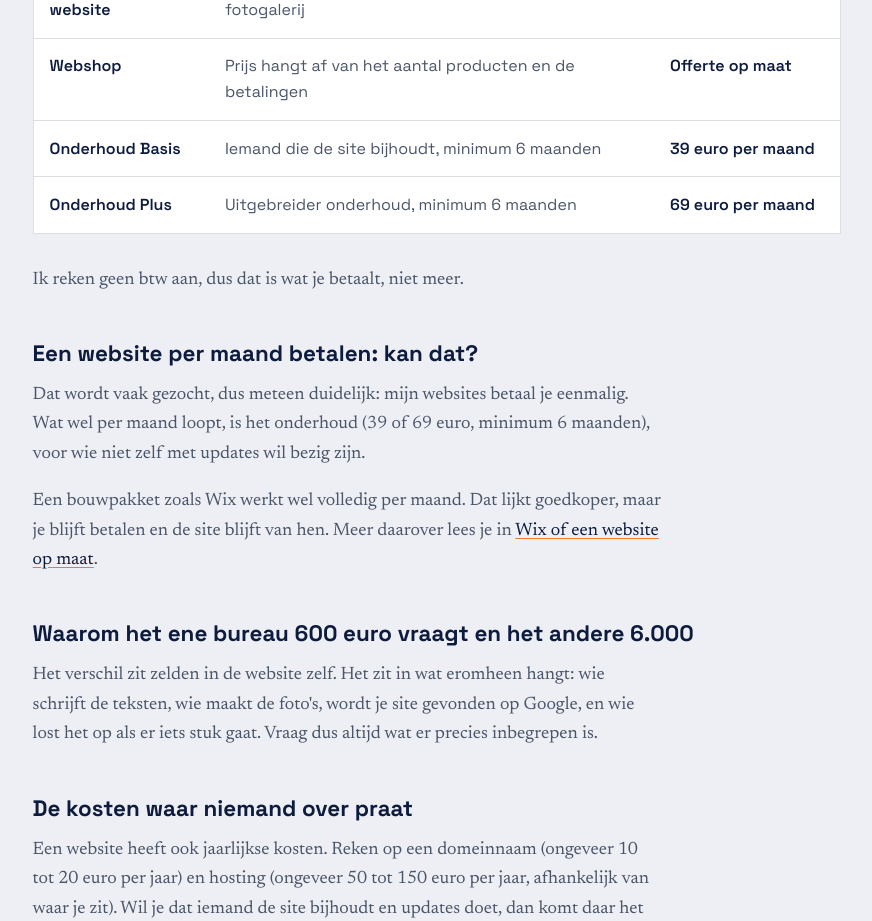
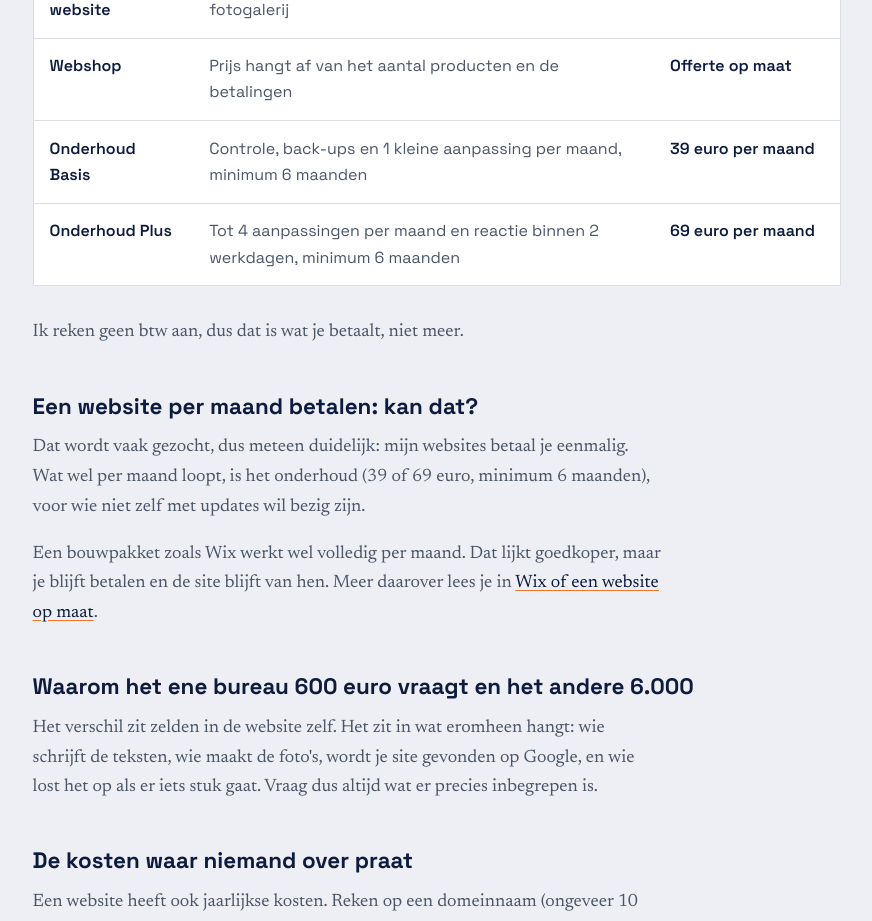
Before and after one commit to timmersdavy/timmersdavy.github.io, a plain HTML site: page blog/website-laten-maken-kosten.html in a window 1280 px wide. Shown: the part 860-1781 px from the top of the page, without its empty margins (203-1075 px from the left). Drawn offline with Linux system fonts and the light colour scheme.

Commit message:
Onderhoud Basis/Plus overal gelijk (llms.txt, blog)
Co-Authored-By: Claude Sonnet 5.5 <noreply@anthropic.com>
Claude-Session: https://claude.ai/code/session_01DBLhUQBBPx2sj5VKioYC57

```diff
--- a/blog/website-laten-maken-kosten.html
+++ b/blog/website-laten-maken-kosten.html
@@ -66,8 +66,8 @@ footer{padding:2rem 3rem;border-top:1px solid var(--line);font-family:'Space Gro
 <tr><th scope="row">Eenvoudige website</th><td>1 tot 5 pagina&#x27;s: wie ben je, wat doe je, waar vind je je, contact</td><td class="bedrag">1.100 euro eenmalig</td></tr>
 <tr><th scope="row">Uitgebreide website</th><td>Meer pagina&#x27;s, een afsprakenformulier of een fotogalerij</td><td class="bedrag">1.650 euro eenmalig</td></tr>
 <tr><th scope="row">Webshop</th><td>Prijs hangt af van het aantal producten en de betalingen</td><td class="bedrag">Offerte op maat</td></tr>
-<tr><th scope="row">Onderhoud Basis</th><td>Iemand die de site bijhoudt, minimum 6 maanden</td><td class="bedrag">39 euro per maand</td></tr>
-<tr><th scope="row">Onderhoud Plus</th><td>Uitgebreider onderhoud, minimum 6 maanden</td><td class="bedrag">69 euro per maand</td></tr>
+<tr><th scope="row">Onderhoud Basis</th><td>Controle, back-ups en 1 kleine aanpassing per maand, minimum 6 maanden</td><td class="bedrag">39 euro per maand</td></tr>
+<tr><th scope="row">Onderhoud Plus</th><td>Tot 4 aanpassingen per maand en reactie binnen 2 werkdagen, minimum 6 maanden</td><td class="bedrag">69 euro per maand</td></tr>
 </tbody></table>
 <p>Ik reken geen btw aan, dus dat is wat je betaalt, niet meer.</p>
 <h2>Een website per maand betalen: kan dat?</h2>
```
Also changed, not shown: llms.txt.
